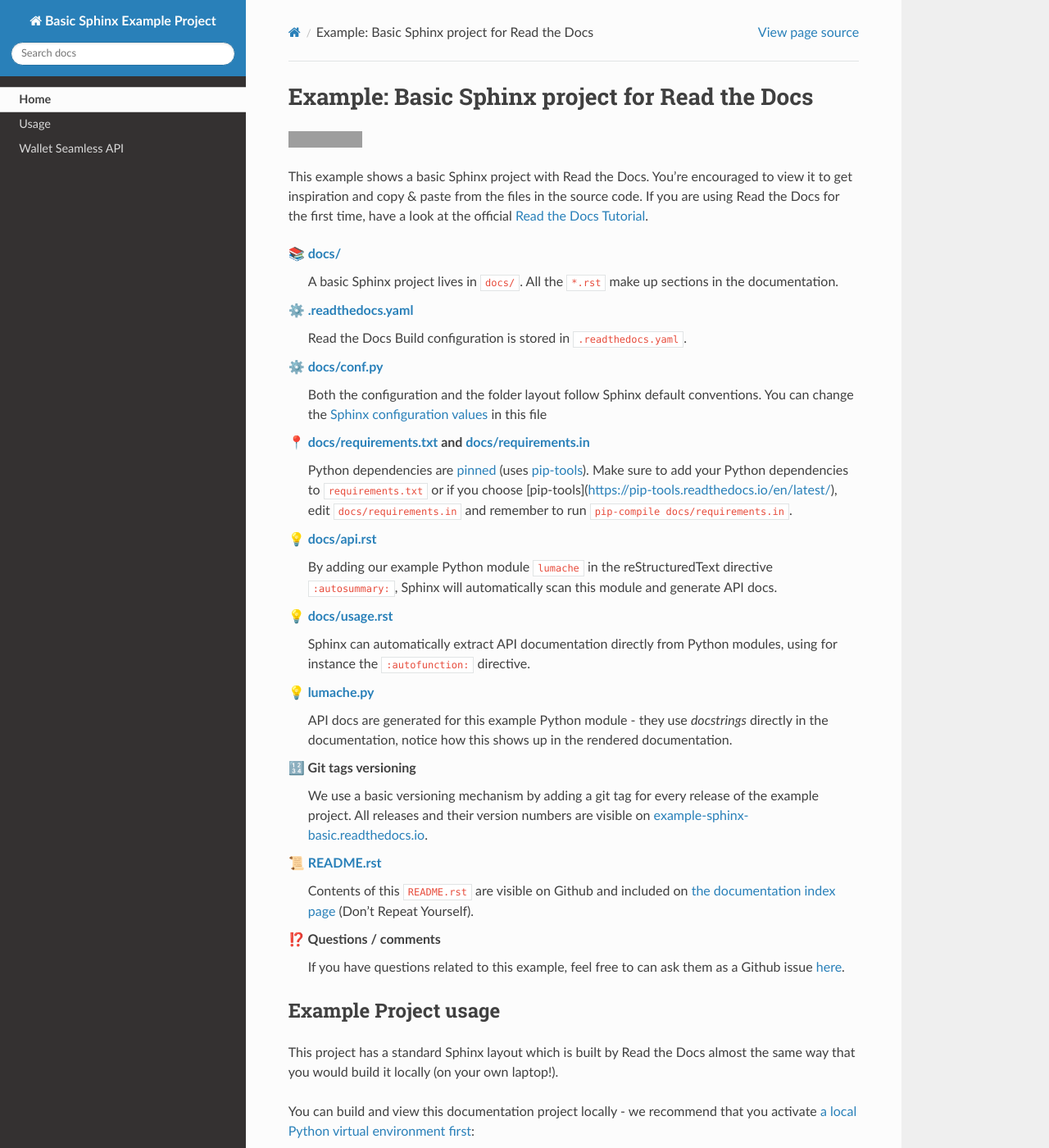
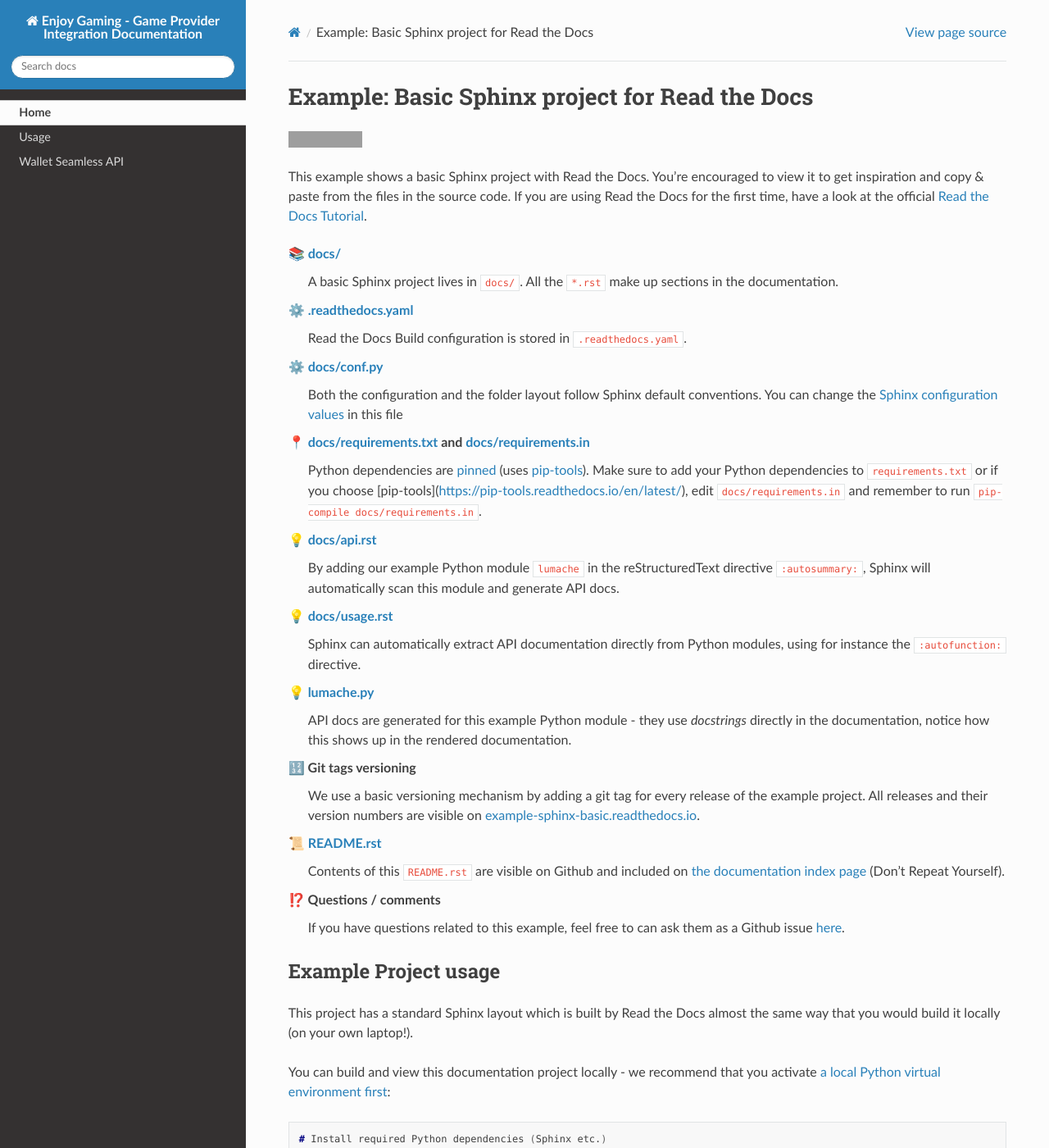
Before and after one commit to EnjoyGaming-Live/docs, a Sphinx documentation site: the page built from docs/index.rst, in a window 1280 px wide and 1400 px high. Shown: the whole window at 82% size. Built offline with Sphinx 7.4.7 and the Read the Docs theme 2.0.0, drawn with Linux system fonts in a browser that asks for light colours; some of the changed text lies outside the part shown; grey boxes are pictures that could not be loaded.

Commit message:
feat: init

```diff
--- /dev/null
+++ b/docs/_static/css/custom.css
@@ -0,0 +1,5 @@
+@import url("theme.css");
+
+.wy-nav-content {
+    max-width: 100%;
+}
--- a/docs/conf.py
+++ b/docs/conf.py
@@ -17,10 +17,9 @@
 
 # -- Project information -----------------------------------------------------
 
-project = "Basic Sphinx Example Project"
-copyright = "2022, Read the Docs core team"
-author = "Read the Docs core team"
-
+project = "Enjoy Gaming -  Game Provider Integration Documentation"
+copyright = "2022 - Enjoy Gaming"
+author = "EG Team"
 
 # -- General configuration ---------------------------------------------------
 # -- General configuration
@@ -31,6 +30,7 @@
     "sphinx.ext.autodoc",
     "sphinx.ext.autosummary",
     "sphinx.ext.intersphinx",
+    "sphinx-favicon",
 ]
 
 intersphinx_mapping = {
@@ -61,3 +61,13 @@
 # relative to this directory. They are copied after the builtin static files,
 # so a file named "default.css" will overwrite the builtin "default.css".
 html_static_path = ["_static"]
+
+html_style = 'css/custom.css'
+
+favicons = [
+    {
+        "rel": "icon",
+        "static-file": "favicon-32x32.png",
+        "type": "image/png",
+    },
+]
```
Also changed, not shown: docs/_static/favicon-32x32.png (added), docs/_static/favicon.ico (added).
